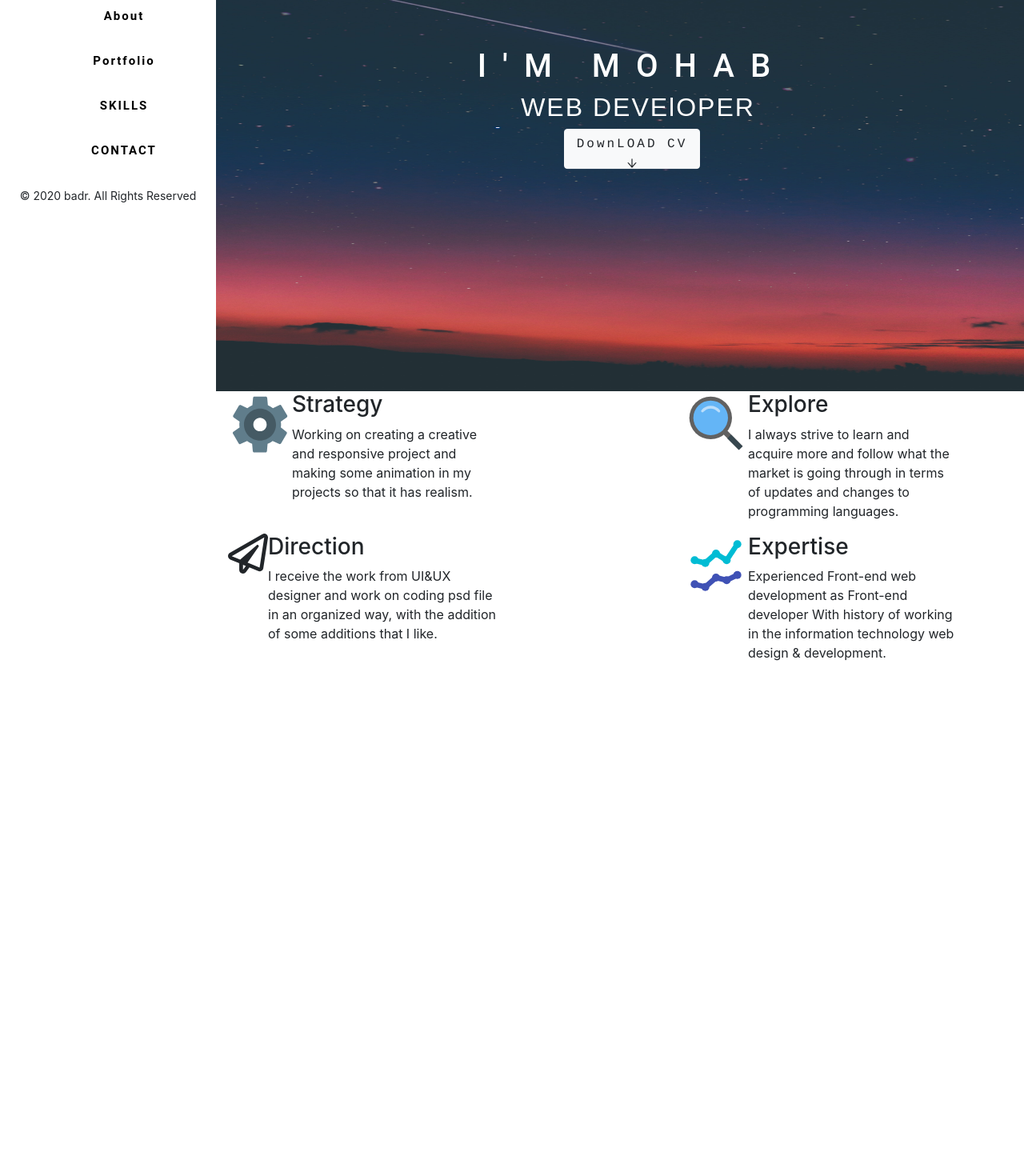
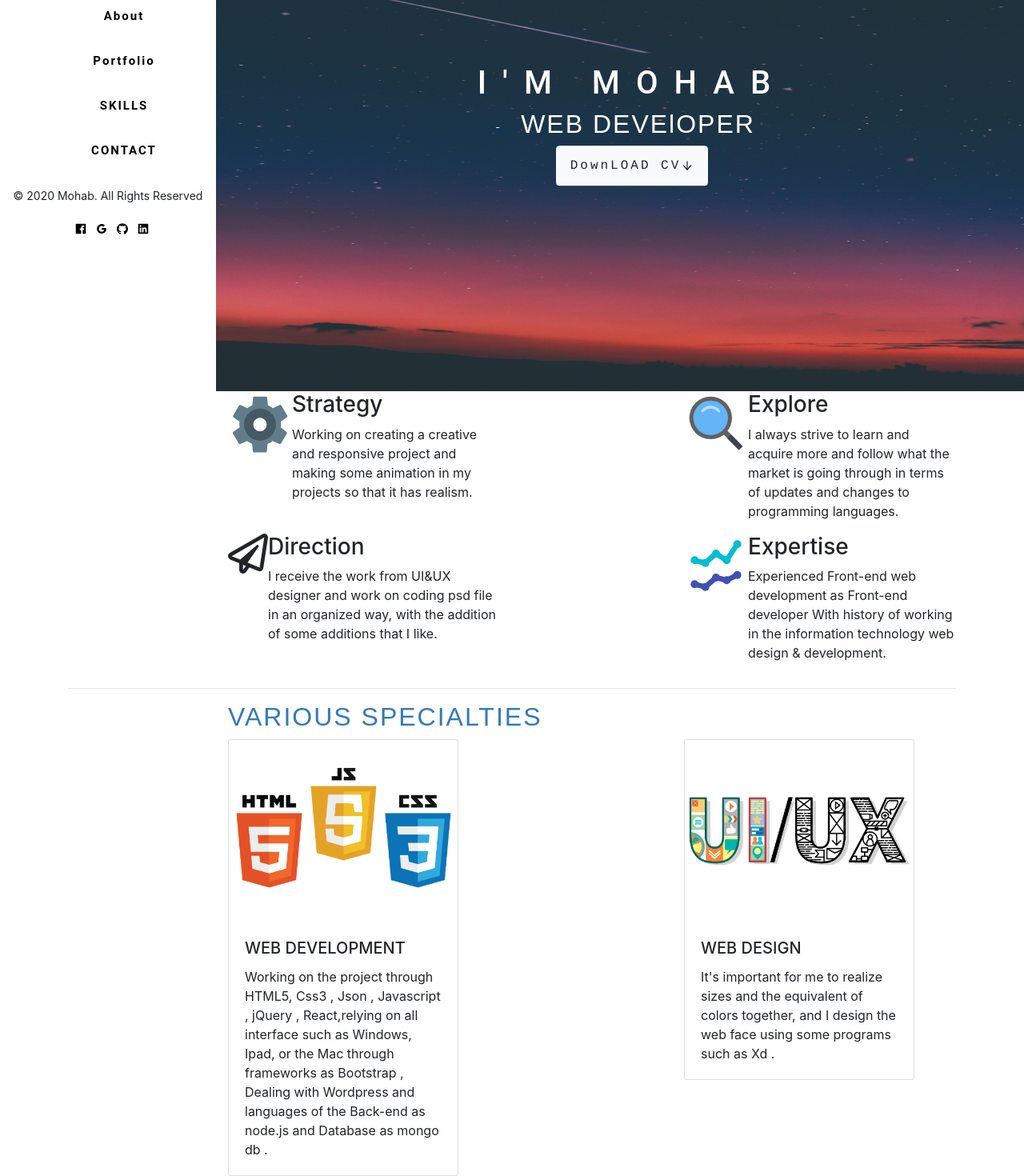
Before and after one commit to mohabElhpashy/Resume, a React (Create React App) app: page / in a window 1280 px wide. Shown: the part 161-1631 px from the top of the page at 80% size. Before the commit the page ends 1005 px from the top, so only its background shows below. Built offline with nearby package versions, Linux system fonts and the light colour scheme.

Commit message:
add more fetures

```diff
--- a/src/Components/Navbar/Navbar.css
+++ b/src/Components/Navbar/Navbar.css
@@ -54,8 +54,11 @@ ul li.active a {
 .threelines {
   display: none;
   margin-left: 20px;
-  z-index: 4;
+  z-index: 7;
   position: absolute;
+}
+.iconsss a {
+  margin-left: 10px;
 }
 @media (max-width: 900px) {
   .main {
--- a/src/Components/Navbar/Navbar.js
+++ b/src/Components/Navbar/Navbar.js
@@ -2,6 +2,12 @@ import "./Navbar.css";
 import { Component } from "react";
 
 import { IoMdReorder } from "react-icons/io";
+import {
+  AiFillGithub,
+  AiFillLinkedin,
+  AiFillFacebook,
+  AiOutlineGoogle,
+} from "react-icons/ai";
 
 class Nnavbar extends Component {
   state = {
@@ -25,26 +31,42 @@ class Nnavbar extends Component {
           <div className="links">
             <ul>
               <li className="active">
-                <a href="mohab">Home</a>
+                <a href="/">Home</a>
               </li>
               <li>
-                <a href="mohab">About</a>
+                <a href="About">About</a>
               </li>
               <li>
-                <a href="mohab">Portfolio</a>
+                <a href="Portfolio">Portfolio</a>
               </li>
               <li>
-                <a href="mohab">SKILLS</a>
+                <a href="SKILLS">SKILLS</a>
               </li>
               <li>
-                <a href="mohab">CONTACT</a>
+                <a href="CONTACT">CONTACT</a>
               </li>
             </ul>
           </div>
           <div class="fh5co-footer">
             <p>
-              <small>© 2020 badr. All Rights Reserved</small>
+              <small>© 2020 Mohab. All Rights Reserved</small>
             </p>
+            <div className="iconsss">
+              <a href="https://www.facebook.com/mohab.elhpashy">
+                {" "}
+                <AiFillFacebook color="black" />
+              </a>
+
+              <a href="mailto:mohab.hafez332@gmail.com">
+                <AiOutlineGoogle color="black" />
+              </a>
+              <a href="https://github.com/mohabElhpashy">
+                <AiFillGithub color="black" />
+              </a>
+              <a href="https://www.linkedin.com/in/mahab-mohamed-07a468167/">
+                <AiFillLinkedin color="black" />
+              </a>
+            </div>
           </div>
         </div>
         <div className="threelines">
--- a/src/Components/Welcome/Welcome_page.css
+++ b/src/Components/Welcome/Welcome_page.css
@@ -24,7 +24,8 @@
 }
 .div_content div {
   margin-left: 300px;
-  animation: example 10s infinite ease-in-out;
+  animation: example 15s infinite ease-in-out;
+  transition: all 0.6s;
 }
 .div_content div h1 {
   /* color: #2193b0; */
@@ -39,12 +40,19 @@
   display: flex;
   flex-direction: row;
   justify-content: space-between;
+  /* animation: translatex 6s 1 ease-in-out; */
+}
+.h {
+  margin-left: 200px;
 }
 @media (max-width: 900px) {
   .div_content div {
     margin-left: 0px;
   }
   .main_div {
+    margin-left: 0px;
+  }
+  .h {
     margin-left: 0px;
   }
 }
@@ -56,3 +64,11 @@
     transform: translateY(-80px);
   }
 }
+@keyframes translatex {
+  from {
+    transform: translatex(-60px);
+  }
+  to {
+    transform: translatex(80px);
+  }
+}
--- a/src/Components/Welcome/Welcome_page.js
+++ b/src/Components/Welcome/Welcome_page.js
@@ -2,11 +2,13 @@ import "./Welcome_page.css";
 import { Component } from "react";
 import img1 from "../../img/diego-ph-5LOhydOtTKU-unsplash.jpg";
 import img2 from "../../img/vincent-guth-uhoILl3HUZM-unsplash.jpg";
-import { Button, Container, Row, Col } from "react-bootstrap";
+import { Button, Container, Row, Col, Card } from "react-bootstrap";
 import { AiOutlineArrowDown } from "react-icons/ai";
 import { FcSettings, FcSearch, FcLineChart } from "react-icons/fc";
 import { FaRegPaperPlane } from "react-icons/fa";
 import "bootstrap/dist/css/bootstrap.min.css";
+import html_img from "../../img/html.jpg";
+import ui from "../../img/ui.jpg";
 
 class Welcome extends Component {
   state = {
@@ -38,7 +40,7 @@ class Welcome extends Component {
             <h2>WEB DEVElOPER</h2>
             <Button
               style={{
-                width: "170px",
+                width: "190px",
                 height: "50px",
                 letterSpacing: "3px",
                 fontFamily: "Courier, monospace		",
@@ -115,6 +117,39 @@ class Welcome extends Component {
               </div>
             </Col>
           </Row>
+          <hr />
+          <h2 className="h">VARIOUS SPECIALTIES</h2>
+          <Row>
+            <Col>
+              <Card className="main_div" style={{ width: "18rem" }}>
+                <Card.Img variant="top" src={html_img} />
+                <Card.Body>
+                  <Card.Title>WEB DEVELOPMENT</Card.Title>
+                  <Card.Text>
+                    Working on the project through HTML5, Css3 , Json ,
+                    Javascript , jQuery , React,relying on all interface such as
+                    Windows, Ipad, or the Mac through frameworks as Bootstrap ,
+                    Dealing with Wordpress and languages of the Back-end as
+                    node.js and Database as mongo db .
+                  </Card.Text>
+                </Card.Body>
+              </Card>
+            </Col>
+            <Col>
+              <Card className="main_div" style={{ width: "18rem" }}>
+                <Card.Img variant="top" src={ui} />
+                <Card.Body>
+                  <Card.Title>WEB DESIGN</Card.Title>
+
+                  <Card.Text>
+                    It's important for me to realize sizes and the equivalent of
+                    colors together, and I design the web face using some
+                    programs such as Xd .
+                  </Card.Text>
+                </Card.Body>
+              </Card>
+            </Col>
+          </Row>
         </Container>
       </div>
     );
```
Also changed, not shown: src/img/html.jpg (added), src/img/ui.jpg (added).
